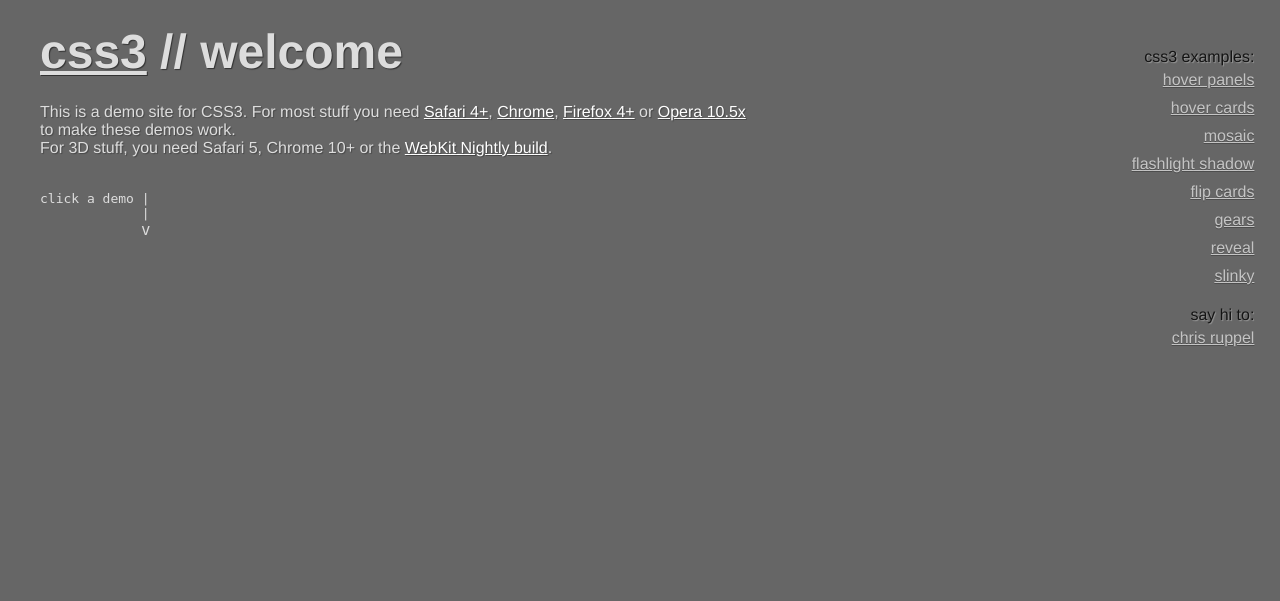
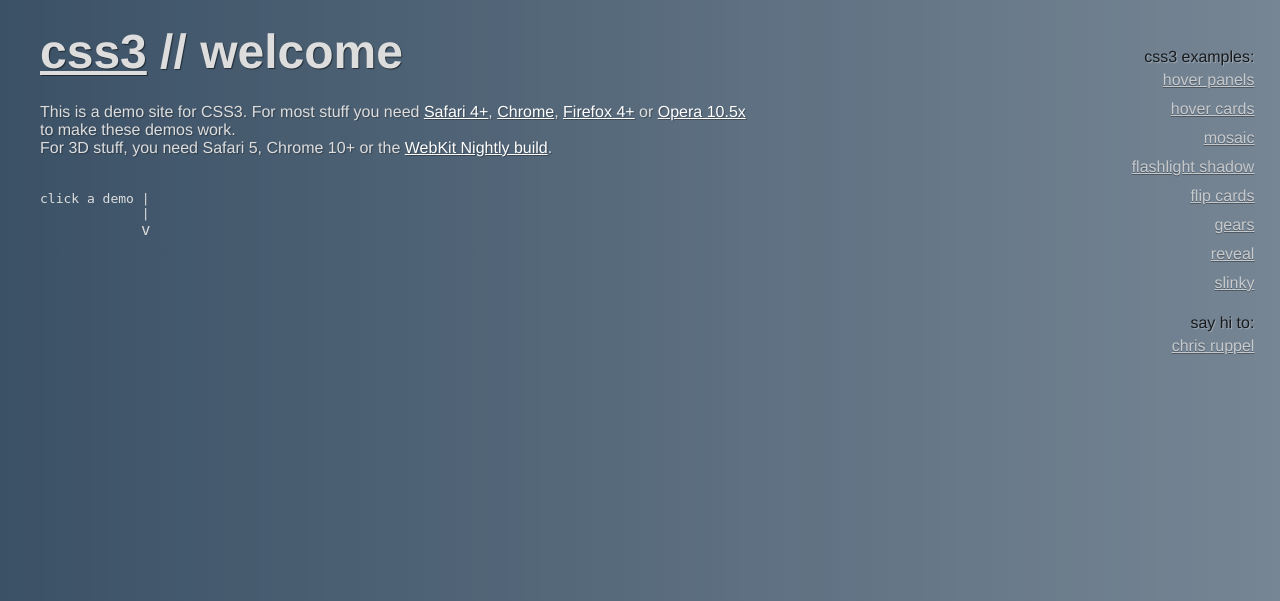
Before and after one commit to rupl/css3playground.com, a PHP site: page /index.php in a window 1280 px wide. Shown: the top 601 px of the page. Run offline with PHP 8.4, Linux system fonts and the light colour scheme; some libraries are stand-ins or nearby versions.

Commit message:
prettiness

```diff
--- a/main.css
+++ b/main.css
@@ -1,4 +1,16 @@
-body {background:#666; color:#ddd; padding:0 2em; font-family:helvetica, sans-serif; }
+body {
+  background-color: #3b5166;
+  background-image: -webkit-gradient(linear, top left, bottom left, from(rgba(255,255,255,.2)), to(rgba(255,255,255,.0))); /* Saf4+, Chrome */
+  background-image: -webkit-linear-gradient(left, rgba(255,255,255,.0), rgba(255,255,255,.3)); /* Chrome 10+, Saf5.1+ */
+  background-image:    -moz-linear-gradient(left, #3b5166, #758493); /* FF3.6 */
+  background-image:     -ms-linear-gradient(left, #3b5166, #758493); /* IE10 */
+  background-image:      -o-linear-gradient(left, #3b5166, #758493); /* Opera 11.10+ */
+  background-image:         linear-gradient(left, #3b5166, #758493);
+            filter: progid:DXImageTransform.Microsoft.gradient(startColorStr='#3b5166', EndColorStr='#758493'); /* IE6-IE9 */
+  color:#ddd;
+  padding:0 2em;
+  font-family: helvetica, sans-serif;
+  }
 h1 {font-size:3em; margin:.5em 0; text-transform:lowercase; text-shadow:1px 1px 1px rgba(0,0,0,0.5); }
 h2 {text-shadow:1px 1px 1px rgba(0,0,0,0.3); }
 a {color:inherit; }
@@ -21,22 +33,35 @@ abbr {cursor:help; }
 
 #other {clear:both; position:fixed; top:4%; right:2%; z-index:1001; text-align: right; }
 #other ul {}
-#other ul li {list-style-type:none; color: #000; text-shadow:1px 1px 1px rgba(255,255,255,0.4); opacity: .8;
-  -webkit-transition: all .15s ease-out;
-  -moz-transition: all .15s ease-out;
-  -o-transition: all .15s ease-out;
-  -ms-transition: all .15s ease-out;
-  transition: all .15s ease-out;
+#other ul li {
+  list-style-type:none;
+  color: #000;
+  text-shadow:1px 1px 1px rgba(255,255,255,0.4);
+  opacity: .8;
+  -webkit-transition: all .1s ease-out;
+  -moz-transition: all .1s ease-out;
+  -o-transition: all .1s ease-out;
+  -ms-transition: all .1s ease-out;
+  transition: all .1s ease-out;
   }
 #other ul li:hover {opacity: 1; }
-#other ul li a {display: block; width: 100%; margin-right: 5px; padding: 5px 10px 5px 0; background: transparent; color:#ddd; text-shadow:0 1px 0px rgba(0,0,0,0.3);
-  -webkit-transition: all .15s ease-out;
-  -moz-transition: all .15s ease-out;
-  -o-transition: all .15s ease-out;
-  -ms-transition: all .15s ease-out;
-  transition: all .15s ease-out;
+#other ul li a {
+  display: block;
+  width: 100%;
+  margin-right: 5px;
+  padding: 5px 10px 5px 0;
+  background: transparent;
+  border: 1px solid transparent;
+  border-width: 0 1px 1px 0;
+  color:#ddd;
+  text-shadow:0 1px 0px rgba(0,0,0,0.4);
+  -webkit-transition: all .5s ease-out;
+  -moz-transition: all .1s ease-out;
+  -o-transition: all .1s ease-out;
+  -ms-transition: all .1s ease-out;
+  transition: all .1s ease-out;
   }
-#other ul li:hover a {background: #000; color:#fff; }
+#other ul li:hover a {background: rgba(0,0,0,0.7); border-color: rgba(255,255,255,.5); -webkit-transform: scale(1.05); text-decoration: none; }
 #other .credit {padding-top: 1em; }
 
 .warning {font-size:1.2em; color:#fff; text-shadow: 1px 1px 0 rgba(0,0,0,0.3); }
```
